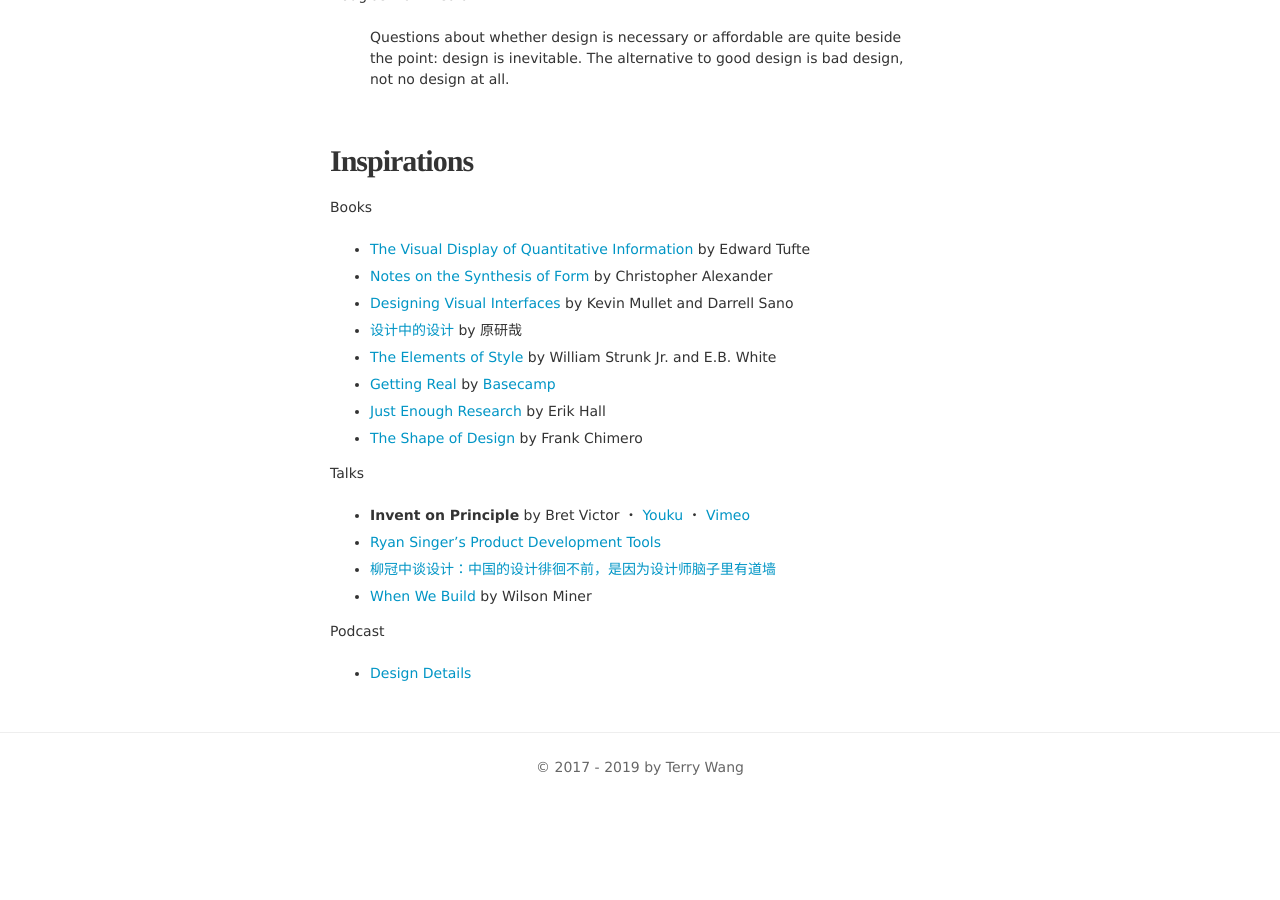
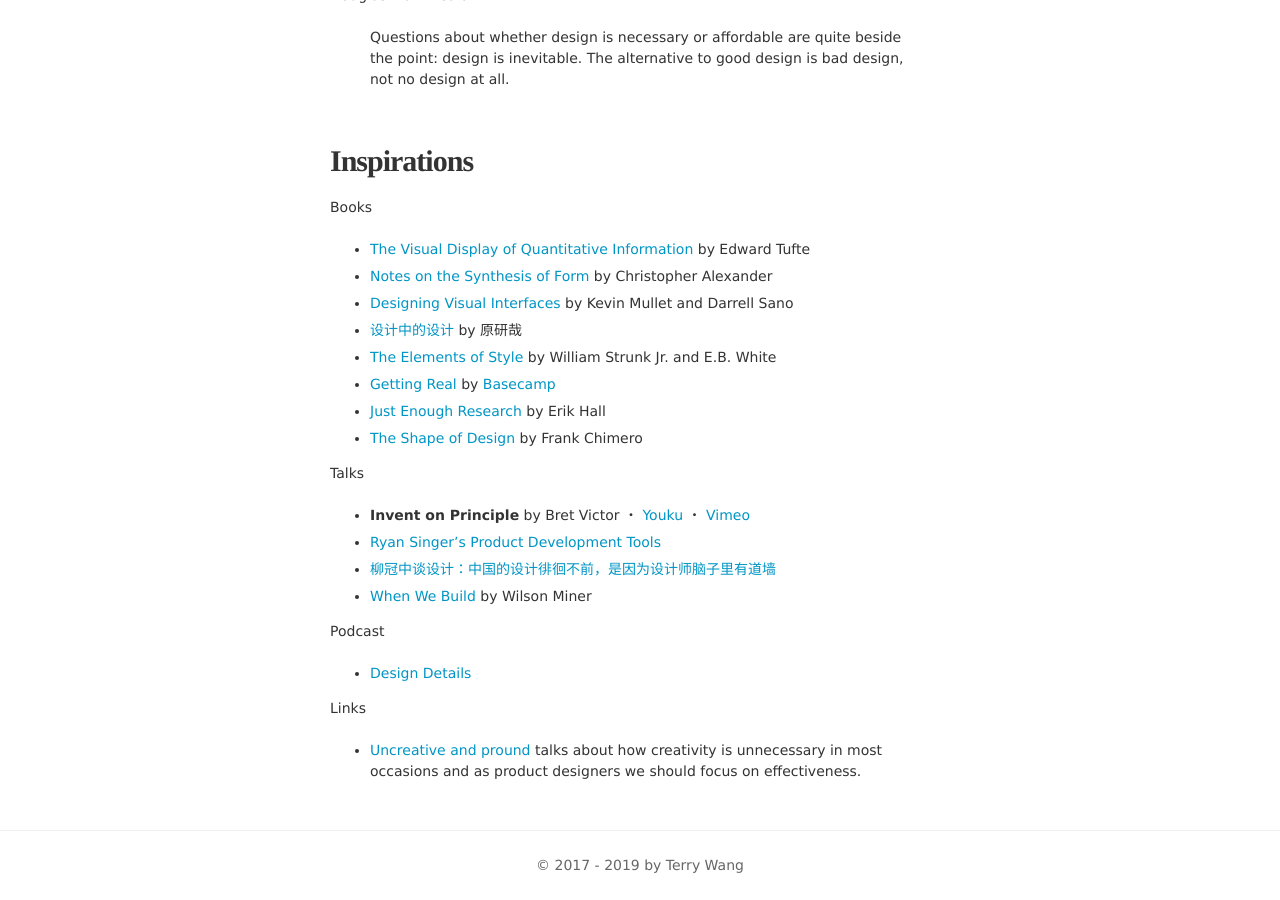
Before and after one commit to lvterry/lvterry.github.io, a Jekyll site: the page built from _posts/2014-05-29-how-to-become-a-better-designer.md, in a window 1280 px wide and 900 px high, scrolled down 2489 px. Built offline with Jekyll 4.4.1, drawn with Linux system fonts in a browser that asks for light colours; before the commit the page ends 3291 px from its top, so only the background shows below that.

Commit message:
Update 2014-05-29-how-to-become-a-better-designer.md

```diff
--- a/_posts/2014-05-29-how-to-become-a-better-designer.md
+++ b/_posts/2014-05-29-how-to-become-a-better-designer.md
@@ -81,3 +81,7 @@ Talks
 Podcast
 
 - [Design Details](https://spec.fm/podcasts/design-details)
+
+Links
+
+- [Uncreative and pround](https://www.abccopywriting.com/2011/01/17/uncreative-and-proud) talks about how creativity is unnecessary in most occasions and as product designers we should focus on effectiveness.
```
